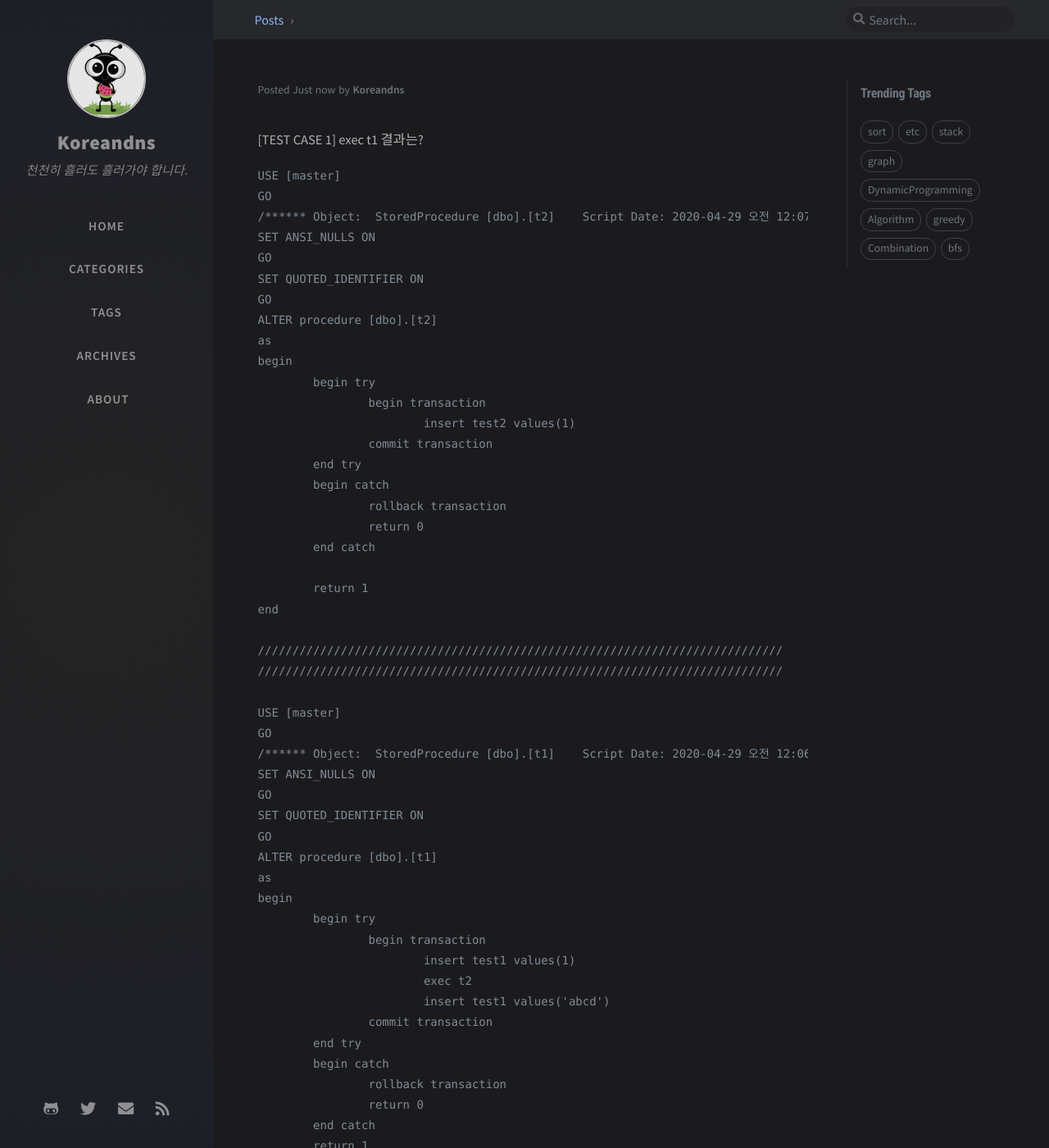
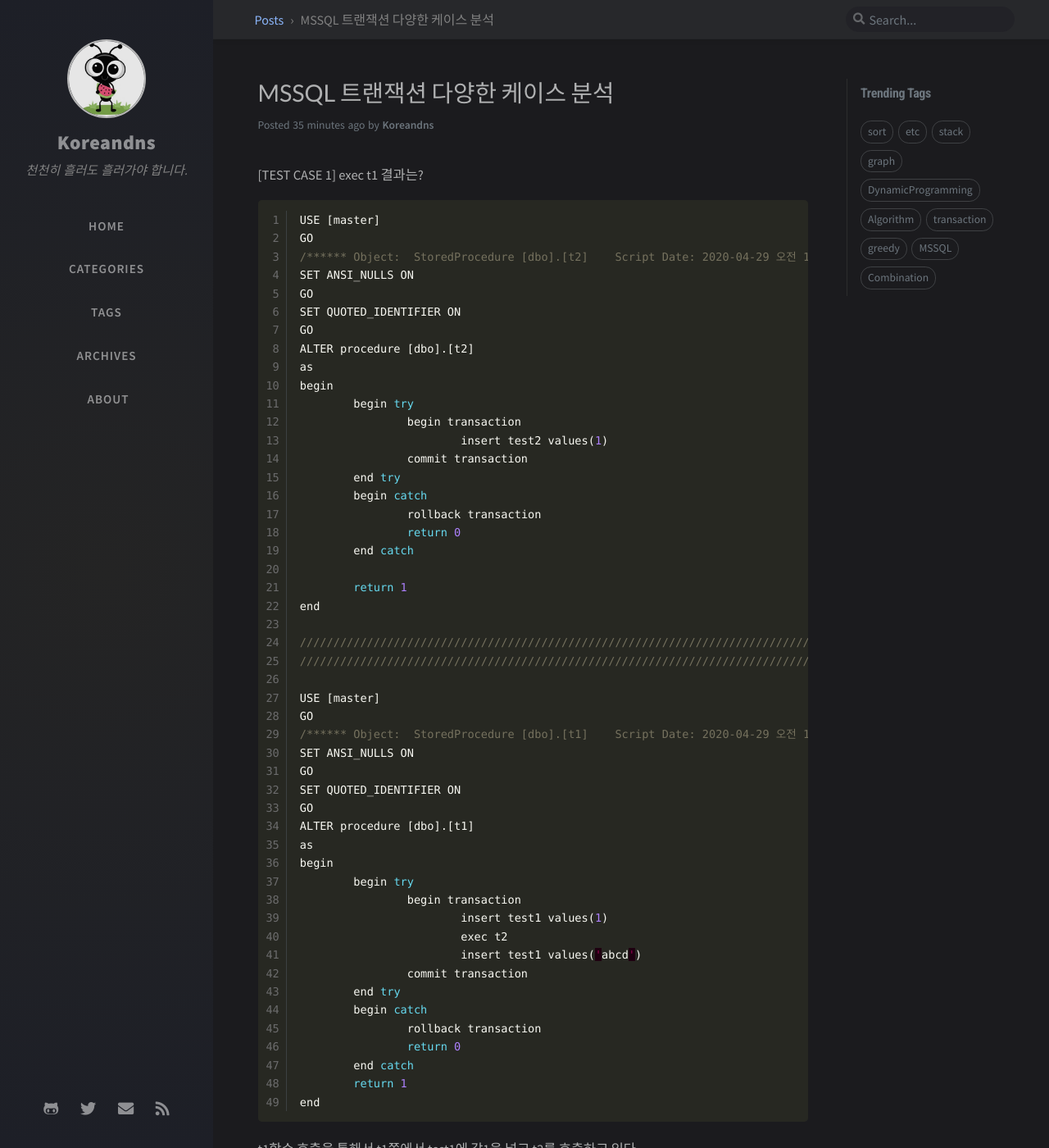
Before and after one commit to KoreanDNS/koreandns.github.io, a Jekyll site: the page built from _posts/mssql/2020-04-29-mssql-transaction.md, in a window 1280 px wide and 1400 px high. Shown: the whole window at 82% size. Built offline with Jekyll 4.4.1, drawn with Linux system fonts in a browser that asks for light colours; nearby versions of some CDN libraries; comment, search, counter and statistics services are not loaded; some of the changed text lies outside the part shown.

Commit message:
no message

````diff
--- a/_posts/mssql/2020-04-29-mssql-transaction.md
+++ b/_posts/mssql/2020-04-29-mssql-transaction.md
@@ -1,5 +1,5 @@
 ---
-title: [MSSQL] 트랜잭션 다양한 케이스 분석
+title: MSSQL 트랜잭션 다양한 케이스 분석
 author: Koreandns
 date: 2020-04-29 00:00:00 +0800
 categories: [MSSQL, transaction]
@@ -10,7 +10,7 @@ tags: [MSSQL, transaction]
 
 [TEST CASE 1] exec t1 결과는?
 
-```mssql
+```c++
 USE [master]
 GO
 /****** Object:  StoredProcedure [dbo].[t2]    Script Date: 2020-04-29 오전 12:07:14 ******/
@@ -73,12 +73,11 @@ t2에서는 test2에 값1을 넣고 커밋을 하고 반환을 했다. 그 다
 모두 다 롤백 처리가 된다.
 
 ------
+<br>
 
+[TEST CASE 2] exec t1 결과는?
 
-
-[TEST CASE2] exec t1 결과는?
-
-```mssql
+```c++
 USE [master]
 GO
 /****** Object:  StoredProcedure [dbo].[t2]    Script Date: 2020-04-29 오전 12:07:14 ******/
@@ -139,12 +138,11 @@ t2 함수가 롤백이 되어서 리턴되면 t1함수쪽도 begin cat문으로
 답은 모두 다 롤백 대상
 
 ------
+<br>
 
+[TEST CASE 3] exec t1 결과는?
 
-
-[TEST CASE3] exec t1 결과는?
-
-```mssql
+```c++
 USE [master]
 GO
 /****** Object:  StoredProcedure [dbo].[t2]    Script Date: 2020-04-29 오전 12:07:14 ******/
--- a/categories/tutorial - 복사본.html
+++ /dev/null
@@ -1,5 +0,0 @@
----
-layout: category
-title: Tutorial
-category: Tutorial
----
````
